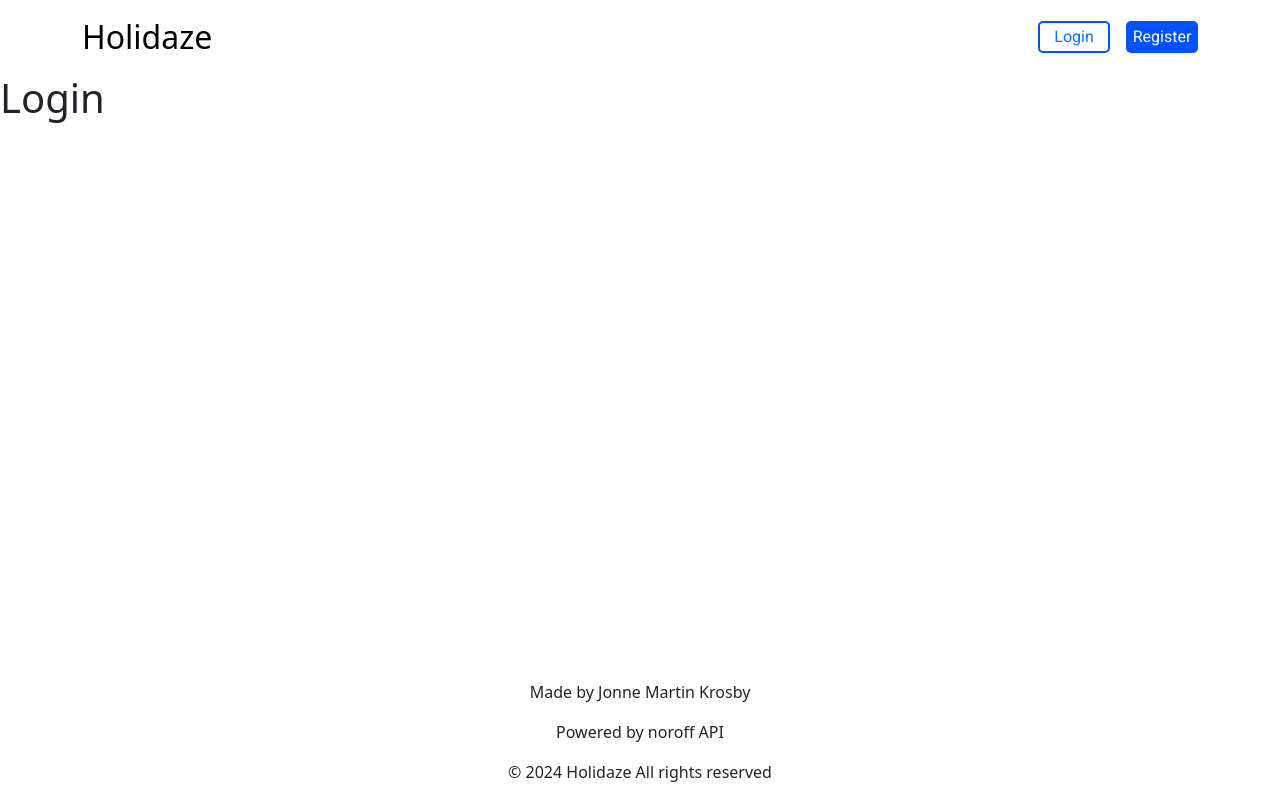
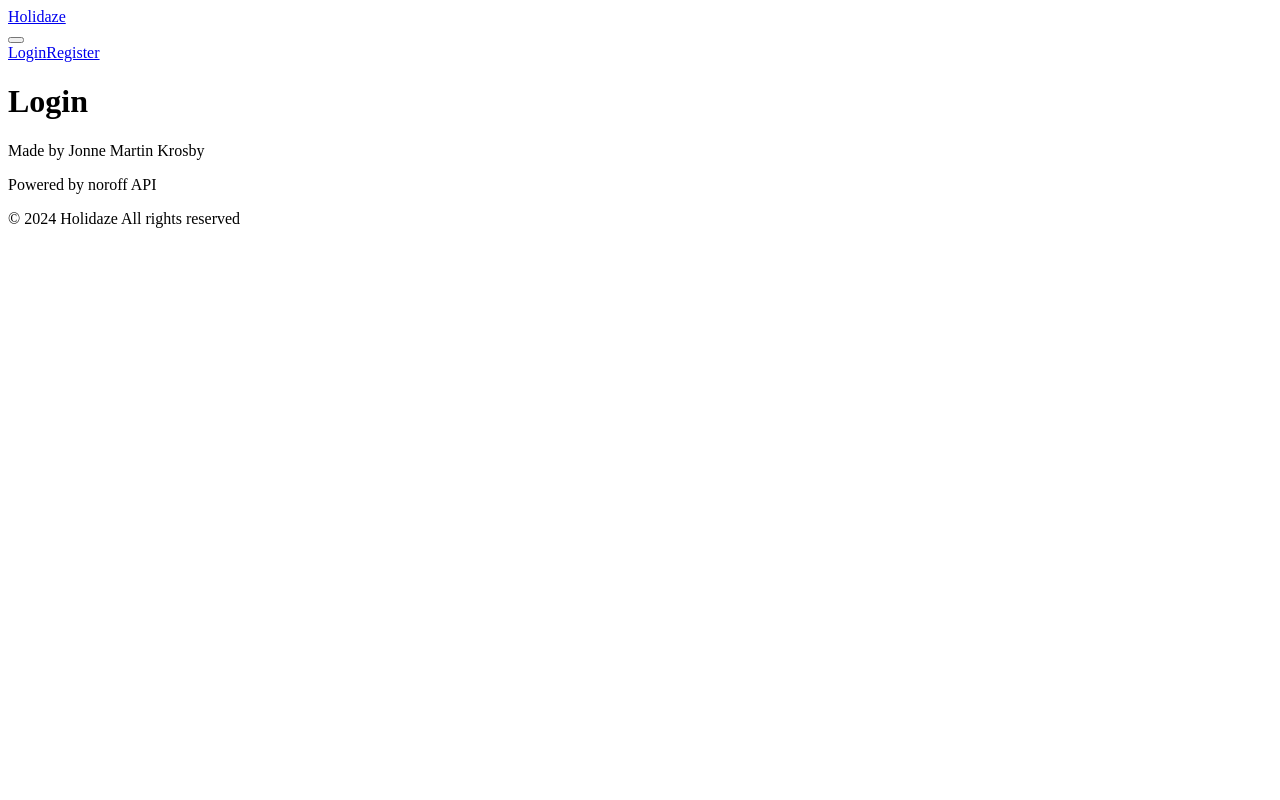
Before and after one commit to jonnebonde/Project_Exam_2, a React (Vite) app: page /Login in a window 1280 px wide. Built offline with nearby package versions, Linux system fonts and the light colour scheme.

Commit message:
removed bootstrap

```diff
--- a/index.html
+++ b/index.html
@@ -7,13 +7,6 @@
       href="https://fonts.googleapis.com/css2?family=Poppins:wght@400;600&family=Roboto:wght@400;700&display=swap"
       rel="stylesheet"
     />
-    <link
-      rel="stylesheet"
-      href="https://cdn.jsdelivr.net/npm/bootstrap@5.3.2/dist/css/bootstrap.min.css"
-      integrity="sha384-T3c6CoIi6uLrA9TneNEoa7RxnatzjcDSCmG1MXxSR1GAsXEV/Dwwykc2MPK8M2HN"
-      crossorigin="anonymous"
-    />
-
     <meta name="viewport" content="width=device-width, initial-scale=1.0" />
     <title>Vite + React</title>
   </head>
--- a/package.json
+++ b/package.json
@@ -13,9 +13,7 @@
   },
   "dependencies": {
     "@tanstack/react-query": "^5.54.1",
-    "bootstrap": "^5.3.3",
     "react": "^18.3.1",
-    "react-bootstrap": "^2.10.4",
     "react-dom": "^18.3.1",
     "react-router-dom": "^6.26.1",
     "zustand": "^4.5.5"
--- a/src/main.jsx
+++ b/src/main.jsx
@@ -1,7 +1,6 @@
 import { StrictMode } from "react";
 import { createRoot } from "react-dom/client";
 import App from "./App.jsx";
-import "./sass/styles.scss";
 import { BrowserRouter } from "react-router-dom";
 import { QueryClientProvider, QueryClient } from "@tanstack/react-query";
 
--- a/src/sass/partials/_base.scss
+++ /dev/null
@@ -1,14 +0,0 @@
-html,
-body {
-  height: 100%;
-}
-
-#root {
-  display: flex;
-  flex-direction: column;
-  height: 100%;
-}
-
-.wrapper {
-  flex: 1 0 auto;
-}
--- a/src/sass/partials/_header.scss
+++ /dev/null
@@ -1,56 +0,0 @@
-.navbar {
-  background-color: getColour(secondary-background-color) !important;
-
-  &-brand {
-    color: getColour(black);
-  }
-
-  &-nav {
-    .nav-link-login,
-    .nav-link-register {
-      display: block;
-      font-family: roboto;
-      border-radius: 5px;
-      width: 72px;
-      height: 32px;
-      text-decoration: none;
-      display: grid;
-      place-items: center;
-    }
-
-    .nav-link-login {
-      background-color: getColour(white) !important;
-      border: 2px solid getColour(primary-color) !important;
-      margin-right: 1rem;
-
-      @media screen and (max-width: get-breakpoint(sm)) {
-        margin-right: 0;
-        margin-bottom: 1rem;
-      }
-    }
-
-    .nav-link-register {
-      background-color: getColour(primary-color) !important;
-      color: getColour(white) !important;
-    }
-
-    @media screen and (max-width: get-breakpoint(sm)) {
-      position: absolute;
-      width: 100%;
-      left: 0;
-      right: 0;
-      display: grid;
-      place-items: center;
-      background-color: getColour(white) !important;
-      padding: 1rem;
-    }
-  }
-
-  a {
-    text-align: center;
-
-    &:hover {
-      text-decoration: underline;
-    }
-  }
-}
--- a/src/sass/partials/_variables.scss
+++ /dev/null
@@ -1,39 +0,0 @@
-$colours: (
-  primary-background-color: rgba(245, 245, 245, 1),
-  secondary-background-color: rgba(255, 255, 255, 0.6),
-  white: #ffffff,
-  black: #000000,
-  primary-color: rgba(0, 81, 255, 1),
-  error-message-color: rgba(232, 76, 60, 1),
-  success-message-color: rgba(46, 204, 113, 1),
-);
-
-@function getColour($colour, $alpha: 1) {
-  $original-color: map-get($colours, $colour);
-  @if $alpha != 1 {
-    @return rgba(
-      red($original-color),
-      green($original-color),
-      blue($original-color),
-      $alpha
-    );
-  } @else {
-    @return $original-color;
-  }
-}
-
-$grid-breakpoints: (
-  xs: 0,
-  sm: 320px,
-  md: 768px,
-  lg: 992px,
-  xl: 1200px,
-  xxl: 1400px,
-);
-
-@function get-breakpoint($breakpoint) {
-  @return map-get($grid-breakpoints, $breakpoint);
-}
-
-$font-primary: "Poppins", sans-serif;
-$font-secondary: "Roboto", serif;
--- a/src/sass/styles.scss
+++ /dev/null
@@ -1,8 +0,0 @@
-// Import all of Bootstrap's CSS
-
-@import "partials/_variables";
-@import "bootstrap/scss/bootstrap";
-@import "_custom";
-
-@import "partials/_base";
-@import "partials/_header";
```
Also changed, not shown: src/sass/_custom.scss (deleted), 1 other file (tests, documents, lock files or other folders).
